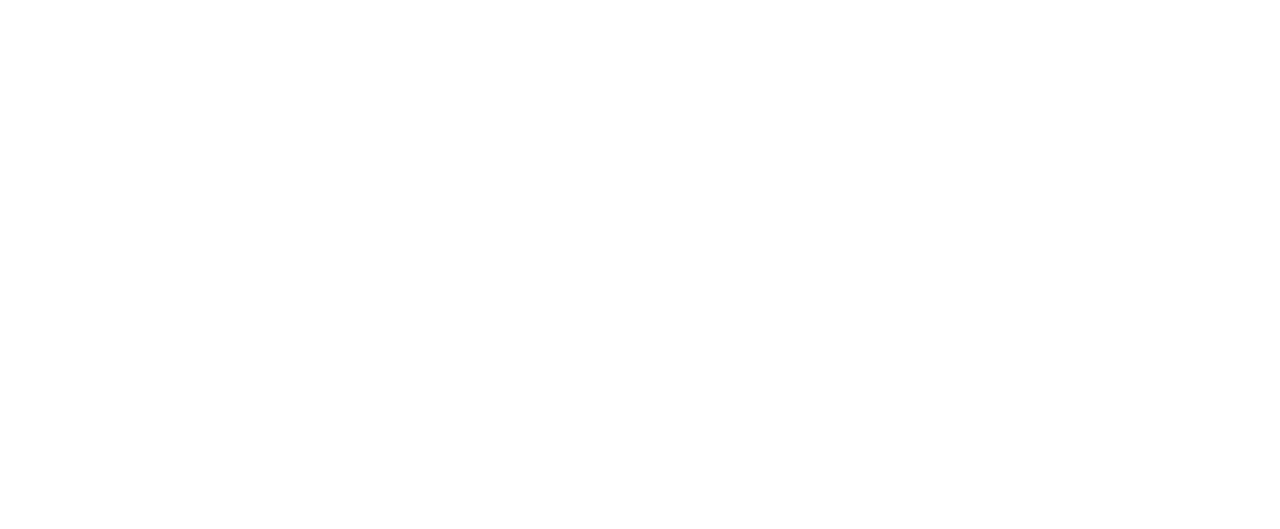
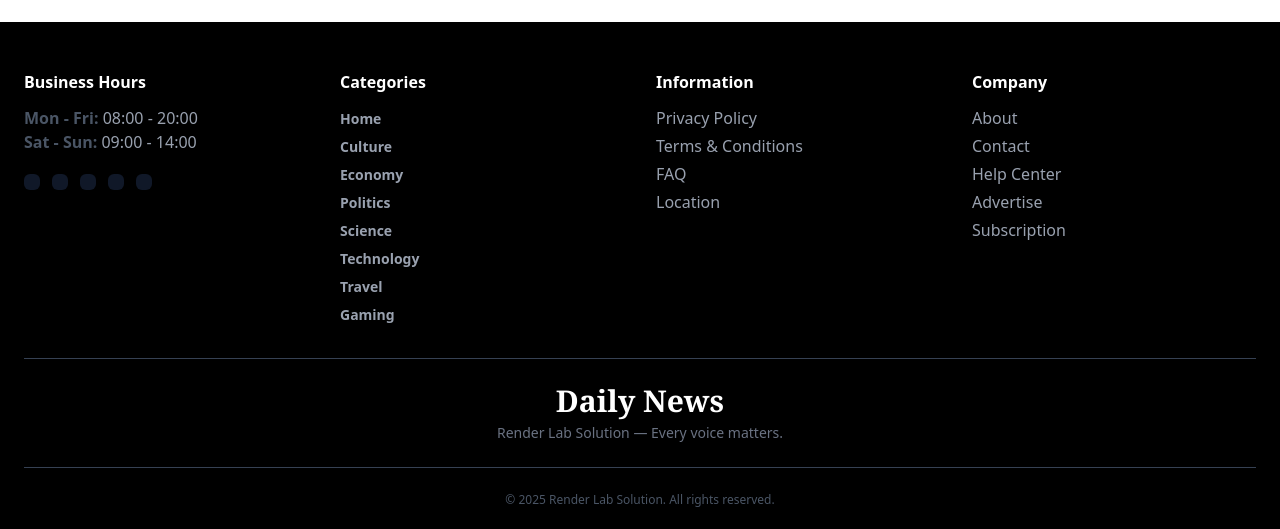
Before and after one commit to gauravshegokar93/World-blog, a React (Vite) app: page /about in a window 1280 px wide. Shown: the part 912-1441 px from the top of the page. Before the commit the page ends 802 px from the top, so only its background shows below. Built offline with nearby package versions, Linux system fonts and the light colour scheme.

Commit message:
segregated all the files and about component debug

```diff
--- a/src/ArticalPost.jsx
+++ b/src/components/ArticalPost.jsx
@@ -1,5 +1,5 @@
 import { useParams } from 'react-router-dom';
-import articals from "./data/articals.json";
+import articals from "../data/articals.json";
 
 
 function ArticalPost(){
--- a/src/HomePage.jsx
+++ b/src/components/HomePage.jsx
@@ -1,8 +1,8 @@
-import articals from "./data/articals.json";
-import postData from "./data/testingPostInfo.json";
+import articals from "../data/articals.json";
+import postData from "../data/testingPostInfo.json";
 import { FaSearch } from "react-icons/fa";
 import { useState, useEffect } from "react";
-import placeholderImage from './assets/placeholder-news.jpg';
+import placeholderImage from '../assets/placeholder-news.jpg';
 import axios from "axios";
 
 // Item Container
--- a/src/components/footer.jsx
+++ b/src/components/footer.jsx
@@ -38,7 +38,7 @@
   ];
 
   return (
-    <footer className="bg-black text-gray-400 pt-12 pb-6 px-6 select-none">
+    <footer className="bg-black text-gray-400 pt-12 pb-6 px-6 select-none .relative">
       <div className="max-w-screen-xl mx-auto grid grid-cols-1 sm:grid-cols-2 md:grid-cols-4 gap-8 mb-8">
         {/* Business Hours & Social Icons */}
         <div>
--- a/src/components/information/PrivacyPolicy.jsx
+++ b/src/components/information/PrivacyPolicy.jsx
@@ -1,5 +1,3 @@
-
-
 export default function PrivacyPolicy() {
   return (
     <div className="max-w-3xl mx-auto p-6">
--- a/src/router/AppRouter.jsx
+++ b/src/router/AppRouter.jsx
@@ -3,14 +3,14 @@
 
 import Navbar from "../components/nav.jsx";
 import Footer from "../components/footer.jsx";
-import HomePage from "../HomePage.jsx";
-import ContactPage from "../ContactPage.jsx";
+import HomePage from "../components/HomePage.jsx";
+import ContactPage from "../components/ContactPage.jsx";
 import About from "../components/About.jsx";
-import ArticalPost from "../ArticalPost.jsx";
+import ArticalPost from "../components/ArticalPost.jsx";
 import contactData from "../data/testingContactPageData.json";
 
 
-import PrivacyPolicy from "../components/information/PrivacyPolicy";
+import PrivacyPolicy from "../components/information/PrivacyPolicy.jsx";
 import TermsConditions from "../components/information/TermsConditions";
 import Location from "../components/information/Location";
 import FAQ from "../components/information/FAQ";
@@ -24,7 +24,6 @@
   return (
     <Routes>
       <Route path="/" element={<><Navbar /><HomePage /><Footer /></>} />
-      <Route path = "/about" element={ <About />} />
       <Route path="/contact" element={<><Navbar /><ContactPage contactPageInfo={contactData} /><Footer /></>} />
       <Route path="/culture" element={<><Navbar /><HomePage articalTypes="CULTURE" /><Footer /></>} />
       <Route path="/economy" element={<><Navbar /><HomePage articalTypes="ECONOMY" /><Footer /></>} />
@@ -42,7 +41,7 @@
       <Route path="/location" element={<><Navbar /><Location /><Footer /></>} />
       <Route path="/faq" element={<><Navbar /><FAQ /><Footer /></>} />
       <Route path="/advertise" element={<><Navbar /><Advertise /><Footer /></>} />
-      <Route path="/About" element={<><Navbar /><About /><Footer /></>} />
+      <Route path="/about" element={<><Navbar /><About /><Footer /></>} />
       <Route path="/subscription" element={<><Navbar /><Subscription /><Footer /></>} />
 
 
```
Also changed, not shown: src/components/ContactPage.jsx (renamed from src/ContactPage.jsx).
